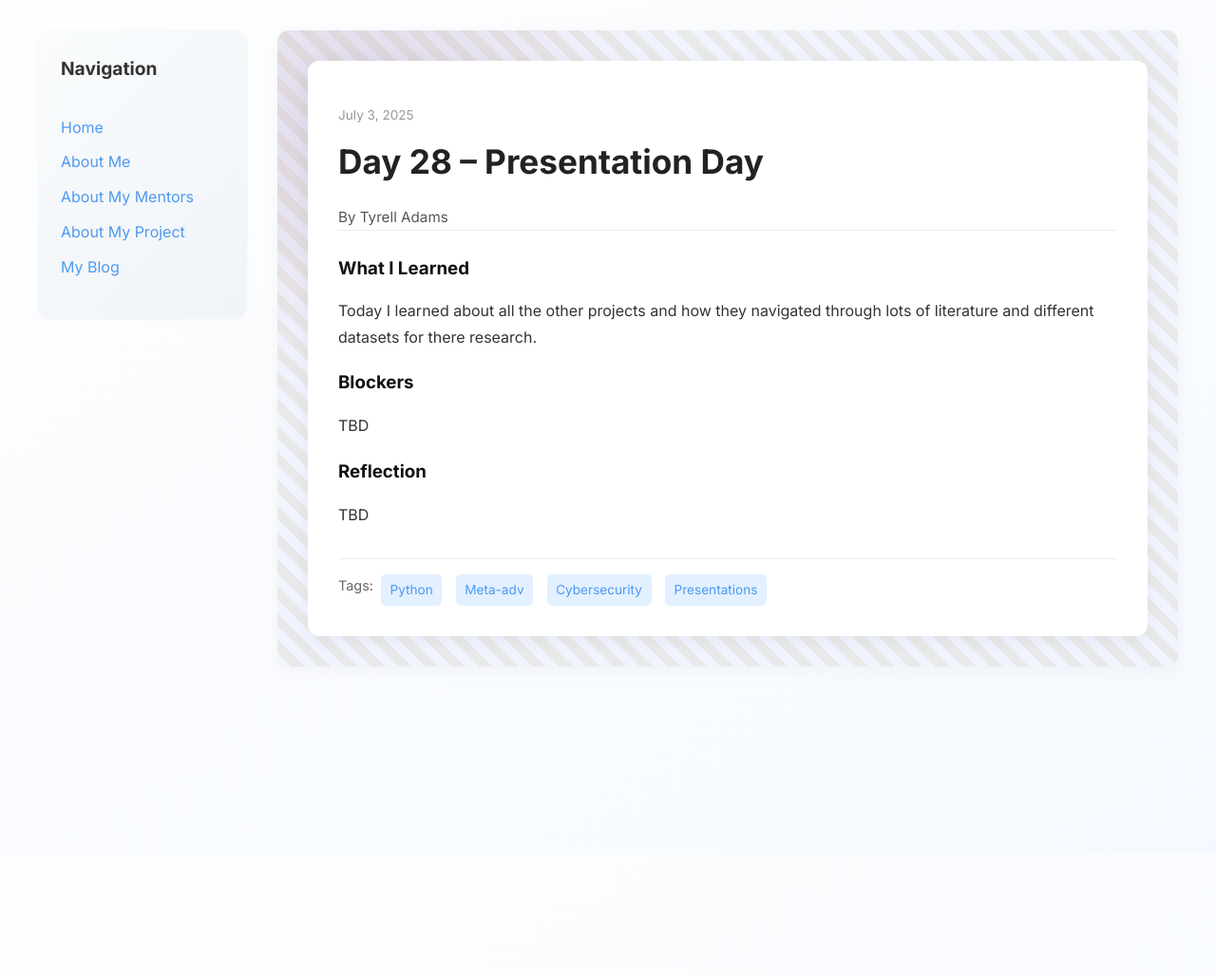
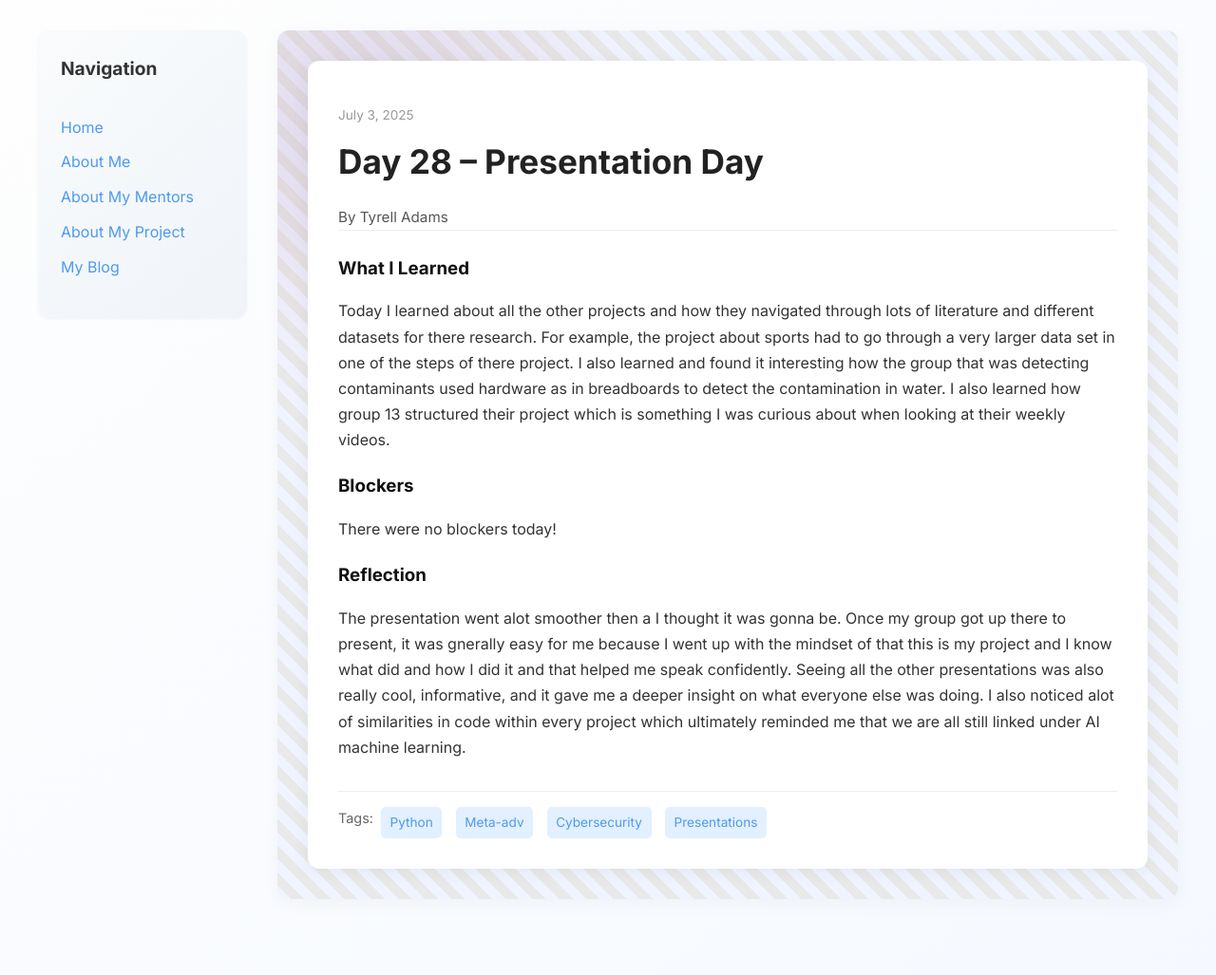
Before and after one commit to Tyrell-Adams/Tyrell-Adams.github.io, a Jekyll site: the page built from _posts/2025-07-03-day-28.md, in a window 1280 px wide. Shown: the whole page at 95% size. Built offline with Jekyll 4.4.1, drawn with Linux system fonts in a browser that asks for light colours; before the commit the page ends 900 px from its top, so only the background shows below that.

Commit message:
Update 2025-07-03-day-28.md

```diff
--- a/_posts/2025-07-03-day-28.md
+++ b/_posts/2025-07-03-day-28.md
@@ -7,9 +7,9 @@ permalink: /day28.html
 tags: ["Python", "Meta-adv", "Cybersecurity", "Presentations"]
 
 what_i_learned: |
-  Today I learned about all the other projects and how they navigated through lots of literature and different datasets for there research.
+  Today I learned about all the other projects and how they navigated through lots of literature and different datasets for there research. For example, the project about sports had to go through a very larger data set in one of the steps of there project. I also learned and found it interesting how the group that was detecting contaminants used hardware as in breadboards to detect the contamination in water. I also learned how group 13 structured their project which is something I was curious about when looking at their weekly videos.
 blockers: |
-  TBD
+  There were no blockers today!
 reflection: |
-  TBD
+  The presentation went alot smoother then a I thought it was gonna be. Once my group got up there to present, it was gnerally easy for me because I went up with the mindset of that this is my project and I know what did and how I did it and that helped me speak confidently. Seeing all the other presentations was also really cool, informative, and it gave me a deeper insight on what everyone else was doing. I also noticed alot of similarities in code within every project which ultimately reminded me that we are all still linked under AI machine learning.
 ---
```
